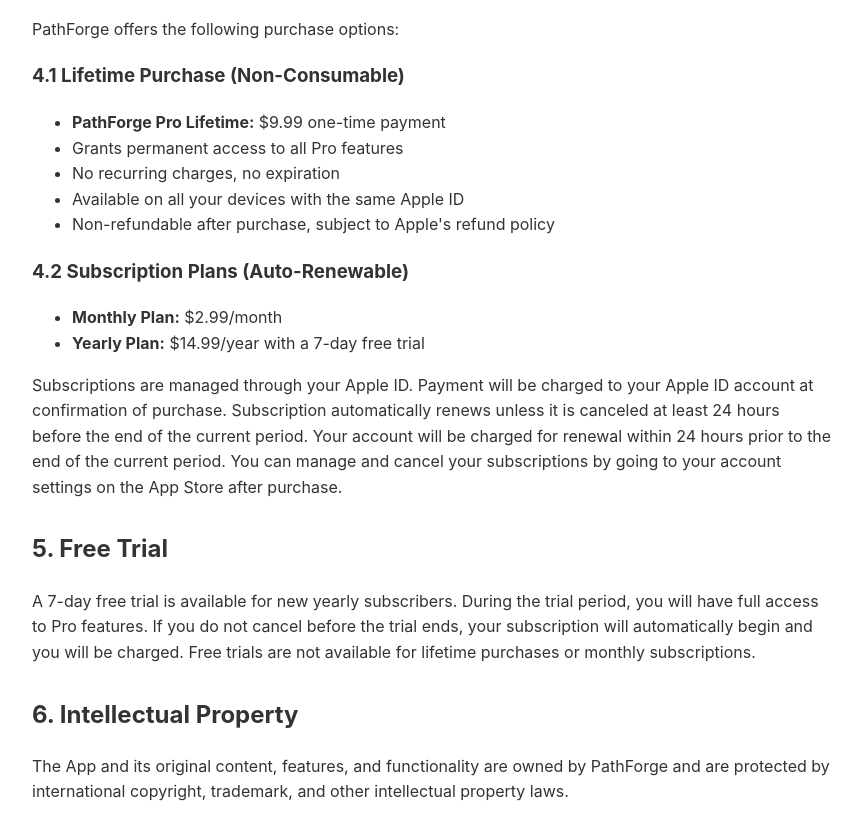
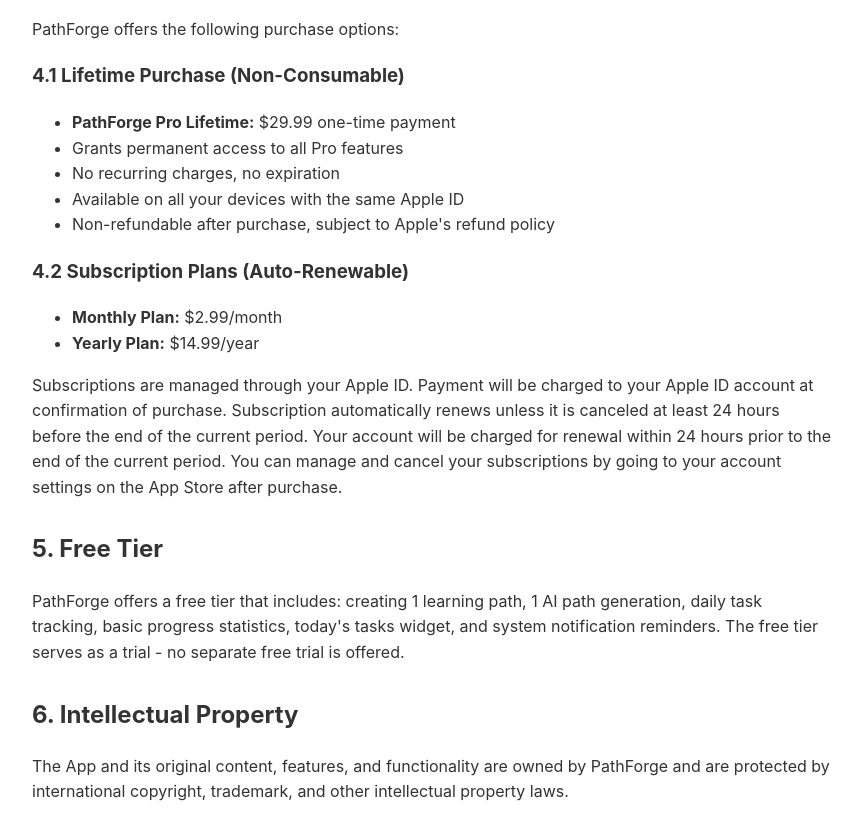
Before and after one commit to asunnyboy861/PathForge, a plain HTML site: page docs/terms.html in a window 1280 px wide. Shown: the part 655-1487 px from the top of the page, without its empty margins (208-1070 px from the left). Drawn offline with Linux system fonts and the light colour scheme.

Commit message:
Fix pricing logic: Lifetime .99, Yearly .99/yr, Monthly .99/mo

```diff
--- a/docs/terms.html
+++ b/docs/terms.html
@@ -33,7 +33,7 @@
 
     <h3>4.1 Lifetime Purchase (Non-Consumable)</h3>
     <ul>
-        <li><strong>PathForge Pro Lifetime:</strong> $9.99 one-time payment</li>
+        <li><strong>PathForge Pro Lifetime:</strong> $29.99 one-time payment</li>
         <li>Grants permanent access to all Pro features</li>
         <li>No recurring charges, no expiration</li>
         <li>Available on all your devices with the same Apple ID</li>
@@ -43,12 +43,12 @@
     <h3>4.2 Subscription Plans (Auto-Renewable)</h3>
     <ul>
         <li><strong>Monthly Plan:</strong> $2.99/month</li>
-        <li><strong>Yearly Plan:</strong> $14.99/year with a 7-day free trial</li>
+        <li><strong>Yearly Plan:</strong> $14.99/year</li>
     </ul>
     <p>Subscriptions are managed through your Apple ID. Payment will be charged to your Apple ID account at confirmation of purchase. Subscription automatically renews unless it is canceled at least 24 hours before the end of the current period. Your account will be charged for renewal within 24 hours prior to the end of the current period. You can manage and cancel your subscriptions by going to your account settings on the App Store after purchase.</p>
 
-    <h2>5. Free Trial</h2>
-    <p>A 7-day free trial is available for new yearly subscribers. During the trial period, you will have full access to Pro features. If you do not cancel before the trial ends, your subscription will automatically begin and you will be charged. Free trials are not available for lifetime purchases or monthly subscriptions.</p>
+    <h2>5. Free Tier</h2>
+    <p>PathForge offers a free tier that includes: creating 1 learning path, 1 AI path generation, daily task tracking, basic progress statistics, today's tasks widget, and system notification reminders. The free tier serves as a trial - no separate free trial is offered.</p>
 
     <h2>6. Intellectual Property</h2>
     <p>The App and its original content, features, and functionality are owned by PathForge and are protected by international copyright, trademark, and other intellectual property laws.</p>
```
Also changed, not shown: 2 other files.
